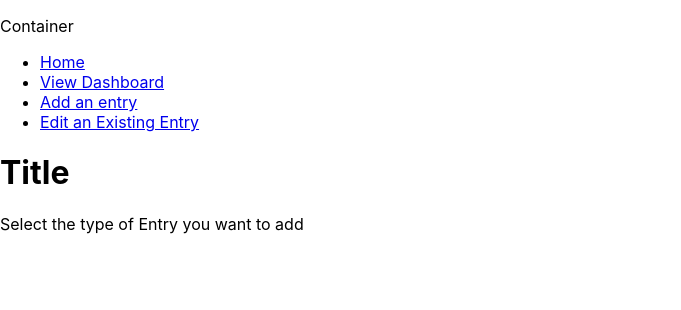
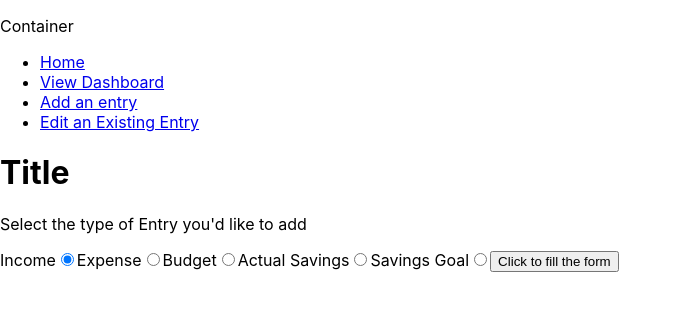
Before and after one commit to emman038/budget_app, a React (Create React App) app in the folder budget_app_frontend/frontend_code/: page /add-entry in a window 1280 px wide. Shown: the top 310 px of the page, without its empty margins (0-681 px from the left). Built offline with nearby package versions, Linux system fonts and the light colour scheme; no server answers.

Commit message:
Added form to select which entry the users wants to add

```diff
--- a/budget_app_frontend/frontend_code/src/components/addEntryRouteComponents/AddEntryForm.js
+++ b/budget_app_frontend/frontend_code/src/components/addEntryRouteComponents/AddEntryForm.js
@@ -4,12 +4,36 @@ import ExpenseForm from "./ExpenseForm";
 import IncomeForm from "./IncomeForm";
 import SavingGoalForm from "./SavingGoalForm";
 
-const AddEntryForm = ({listOfClassifications, postEntry, entryToAdd}) => {
+import { useState } from "react";
+
+const AddEntryForm = ({listOfClassifications, postEntry, entryToAdd, setEntryToAdd}) => {
+
+    const [stateSelectedEntry, setStateSelectedEntry] = useState("income");
+
+    const handleEntrySelection = (event)=>{
+        setStateSelectedEntry(event.target.value)
+    };
+
+    const handleFormSubmit = (event)=>{
+        event.preventDefault();
+        setEntryToAdd(stateSelectedEntry);
+    };
 
     if (!entryToAdd){
         return (
-            <form id="selectEntryToAddForm">
-                <p>Select the type of Entry you want to add</p>
+            <form id="selectEntryToAddForm" onSubmit={handleFormSubmit}>
+                <p>Select the type of Entry you'd like to add</p>
+                <label htmlFor="selectIncome">Income</label>
+                <input id="selectIncome" type="radio" name="selectEntry" checked={stateSelectedEntry === "income"} value="income" onChange={handleEntrySelection} />
+                <label htmlFor="selectExpense">Expense</label>
+                <input id="selectExpense" type="radio" name="selectEntry" checked={stateSelectedEntry === "expense"} value="expense" onChange={handleEntrySelection} />
+                <label htmlFor="selectBudget">Budget</label>
+                <input id="selectBudget" type="radio" name="selectEntry" checked={stateSelectedEntry === "budget"} value="budget" onChange={handleEntrySelection} />
+                <label htmlFor="selectActualSavings">Actual Savings</label>
+                <input id="selectActualSavings" type="radio" name="selectEntry" checked={stateSelectedEntry === "actualSavings"} value="actualSavings" onChange={handleEntrySelection} />
+                <label htmlFor="selectSavingsGoal">Savings Goal</label>
+                <input id="selectSavingsGoal" type="radio" name="selectEntry" checked={stateSelectedEntry === "SavingsGoal"} value="SavingsGoal" onChange={handleEntrySelection} />
+                <button type="submit">Click to fill the form</button>
             </form>
         );
     };
--- a/budget_app_frontend/frontend_code/src/containers/BudgetAppContainer.js
+++ b/budget_app_frontend/frontend_code/src/containers/BudgetAppContainer.js
@@ -68,7 +68,7 @@ const BudgetAppContainer = () => {
             },
             {
                 path: "/add-entry",
-                element: <AddEntryForm listOfClassifications={listOfClassifications} postEntry={postEntry} entryToAdd={entryToAdd}/>
+                element: <AddEntryForm listOfClassifications={listOfClassifications} postEntry={postEntry} entryToAdd={entryToAdd} setEntryToAdd={setEntryToAdd}/>
             },
             {
                 path: "/select-entry",
```
